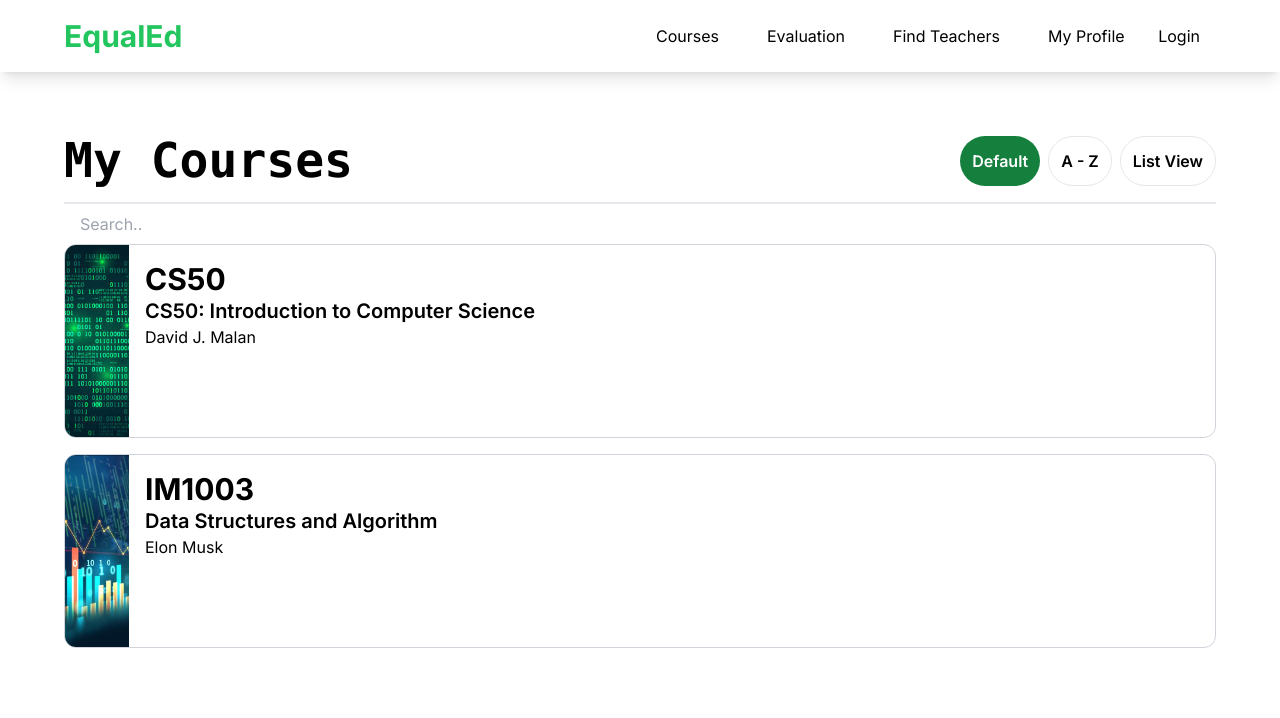
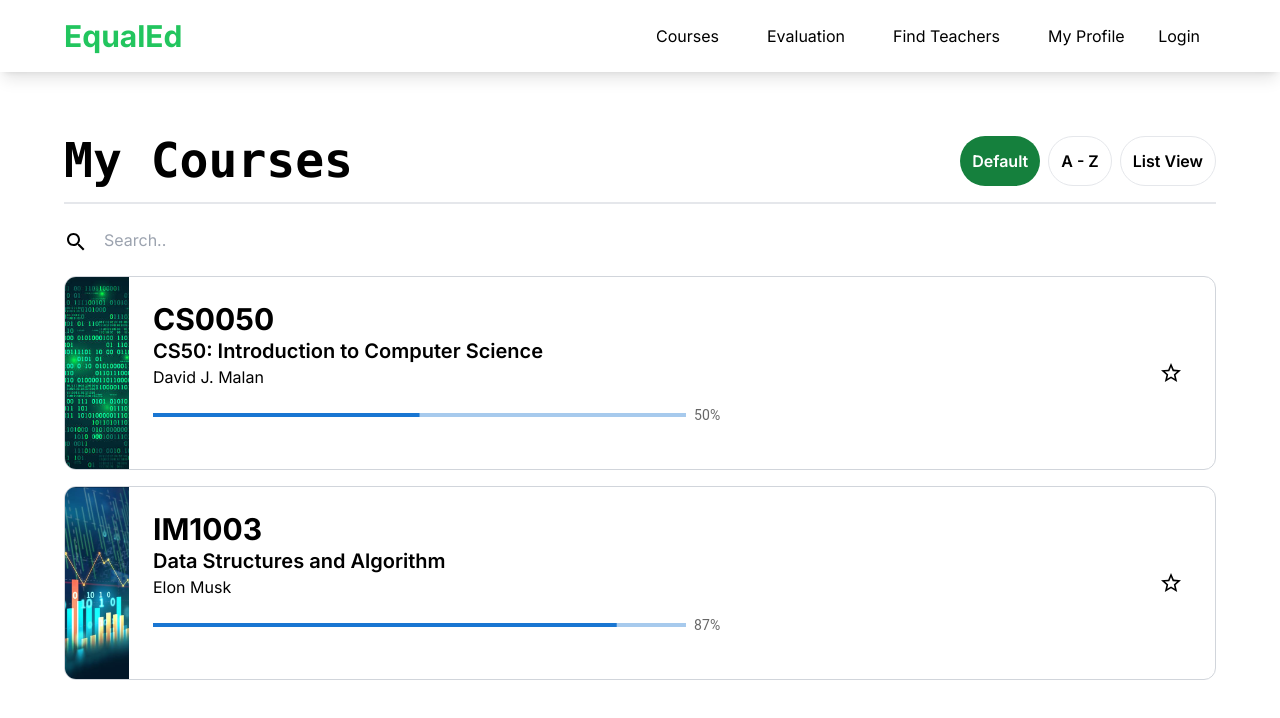
Before and after one commit to wwen04/EqualEd, a Next.js app: page /student in a window 1280 px wide. Shown: the top 718 px of the page. Built offline with nearby package versions, Linux system fonts and the light colour scheme.

Commit message:
chore: Update npm dependencies and add LinearProgressBar component

```diff
--- /dev/null
+++ b/app/(components)/LinearProgressBar.tsx
@@ -0,0 +1,24 @@
+"use client";
+import * as React from "react";
+import LinearProgress, {
+  LinearProgressProps,
+} from "@mui/material/LinearProgress";
+import Typography from "@mui/material/Typography";
+import Box from "@mui/material/Box";
+
+export default function LinearProgressWithLabel(
+  props: LinearProgressProps & { value: number }
+) {
+  return (
+    <Box sx={{ display: "flex", alignItems: "center" }}>
+      <Box sx={{ width: "100%", mr: 1 }}>
+        <LinearProgress variant="determinate" {...props} />
+      </Box>
+      <Box sx={{ minWidth: 35 }}>
+        <Typography variant="body2" color="text.secondary">{`${Math.round(
+          props.value
+        )}%`}</Typography>
+      </Box>
+    </Box>
+  );
+}
--- a/app/courses/CS50/page.tsx
+++ b/app/courses/CS50/page.tsx
@@ -1,34 +1,66 @@
 import Link from "next/link";
 import React from "react";
 
+const pageInfo = {
+  courseTitle: "CS50: Introduction to Computer Science",
+  teacher: "David J. Malan",
+  image: "/bg.gif",
+  link: "/courses/cs50",
+  description:
+    "An entry-level course taught by David J. Malan, CS50x teaches students how to think algorithmically and solve problems efficiently. Topics include abstraction, algorithms, data structures, encapsulation, resource management, security, software engineering, and web development.",
+};
+
 const page = () => {
   return (
-    <main className="p-8">
-      <div className="justify-between border-b-2 border-gray-200 pb-4">
+    <main className="p-16">
       <div className="w-full flex justify-end">
         <Link href={"/courses"}>
           <button type="button">Back</button>
         </Link>
       </div>
+
+      {/* Course Banner */}
+      <div className="relative mb-8">
         <img
-          src="https://cs50.harvard.edu/x/2023/assets/sanders.jpg"
-          className="max-h-[50vh] w-full rounded-xl object-cover"
+          src={pageInfo.image}
+          className="max-h-[50vh] w-full rounded-2xl object-cover"
         />
-        <h1 className="text-5xl font-bold font-mono">CS50</h1>
-      </div>
-      <div>
-        <p>
-          An entry-level course taught by David J. Malan, CS50x teaches students
-          how to think algorithmically and solve problems efficiently. Topics
-          include abstraction, algorithms, data structures, encapsulation,
-          resource management, security, software engineering, and web
-          development.
-        </p>
-      </div>
-      <div className="w-full flex justify-end pt-8 pr-5 text-2xl ">
-        <button type="button" className=" hover:bg-red-600 hover:text-white">
+        <div className="absolute w-full flex bottom-0 justify-between p-8">
+          <h1 className="text-8xl font-bold font-mono text-white">CS50</h1>
+          <button
+            type="button"
+            className=" bg-red-600 rounded-full text-white px-8 h-fit py-4 my-auto text-2xl font-bold font-mono hover:bg-red-400"
+          >
             Enroll
           </button>
+        </div>
+      </div>
+
+      {/* Course Details */}
+      <div>
+        <h1 className="text-5xl font-mono font-bold border-b-4 border-gray-300 pb-4 mb-4">
+          {pageInfo.courseTitle}
+        </h1>
+        <p className="text-xl">Instructor: {pageInfo.teacher}</p>
+
+        <div className="grid grid-cols-1 lg:grid-cols-2">
+          <div>
+            <h1 className="text-3xl my-4 font-serif">
+              Course Description & Objectives
+            </h1>
+            <p>{pageInfo.description}</p>
+          </div>
+          <iframe
+            className="rounded-xl mx-auto"
+            width="560"
+            height="315"
+            src="https://www.youtube.com/embed/BretE8c90TU?si=y5izTqmQ47lP4xYS"
+            title="YouTube video player"
+            allow="accelerometer; autoplay; clipboard-write; encrypted-media; gyroscope; picture-in-picture; web-share"
+            referrerPolicy="strict-origin-when-cross-origin"
+            allowFullScreen
+          ></iframe>
+        </div>
       </div>
     </main>
   );
--- a/app/student/page.tsx
+++ b/app/student/page.tsx
@@ -1,14 +1,17 @@
 import Link from "next/link";
+import { StarBorder, Search } from "@mui/icons-material";
+import LinearProgressWithLabel from "../(components)/LinearProgressBar";
 
 const courses: any = [
   {
-    courseCode: "CS50",
+    courseCode: "CS0050",
     courseTitle: "CS50: Introduction to Computer Science",
     teacher: "David J. Malan",
     image: "cs.jpg",
     link: "/",
     description:
       "This course teaches you how to solve problems, both with and without code, with an emphasis on correctness, design, and style.",
+    progress: 50,
   },
   {
     courseCode: "IM1003",
@@ -18,13 +21,13 @@ const courses: any = [
     link: "/",
     description:
       "Embark on a journey to master the essential concepts of data structures and algorithms in this comprehensive course",
+    progress: 87,
   },
 ];
 
 export default function StudentPage() {
   return (
     <main className="m-16 mb-8">
-      <section>
       <div className="flex justify-between border-b-2 border-gray-200 pb-4">
         <h1 className="text-5xl font-bold font-mono">My Courses</h1>
         <div className="flex gap-2">
@@ -49,7 +52,11 @@ export default function StudentPage() {
         </div>
       </div>
 
+      {/* Search Bar */}
+      <div className="my-4">
+        <Search />
         <input placeholder="Search.." className="px-4 py-2" />
+      </div>
 
       {/* Course Progress */}
       <div className="flex flex-col w-full gap-4">
@@ -57,7 +64,7 @@ export default function StudentPage() {
           return (
             <Link
               href="/"
-                className="w-full border border-gray-300 rounded-xl flex flex-row overflow-clip group"
+              className="w-full border border-gray-300 rounded-xl flex flex-row overflow-clip group hover:scale-y-110 transition-all"
               key={index}
             >
               <img
@@ -65,20 +72,26 @@ export default function StudentPage() {
                 alt={course.courseCode}
                 className="object-cover w-16 h-48 group-hover:w-72 transition-all"
               />
-                <div className="flex flex-col p-4">
+              {/* Course Details */}
+              <div className="flex flex-col p-6">
                 <h1 className="text-3xl text-black font-bold">
                   {course.courseCode}
                 </h1>
                 <h2 className="text-xl text-black font-semibold">
                   {course.courseTitle}
                 </h2>
-                  <h2 className="text-black">{course.teacher}</h2>
+                <h2 className="text-black mb-4">{course.teacher}</h2>
+                <div className="w-[36rem]">
+                  <LinearProgressWithLabel value={course.progress} />
                 </div>
+              </div>
+
+              {/* Favourite Button */}
+              <StarBorder className="my-auto ml-auto h-8 w-8 mr-8 hover:fill-yellow-400 hover:scale-105 transition-all" />
             </Link>
           );
         })}
       </div>
-      </section>
     </main>
   );
 }
--- a/package.json
+++ b/package.json
@@ -9,10 +9,11 @@
     "lint": "next lint"
   },
   "dependencies": {
-    "firebase": "^10.12.3",
     "@emotion/react": "^11.11.4",
     "@emotion/styled": "^11.11.5",
+    "@mui/icons-material": "^5.16.0",
     "@mui/material": "^5.16.0",
+    "firebase": "^10.12.3",
     "next": "14.2.4",
     "react": "^18",
     "react-dom": "^18"
```
Also changed, not shown: 1 other file (tests, documents, lock files or other folders). Lines whose indentation alone changed are shown as unchanged.
